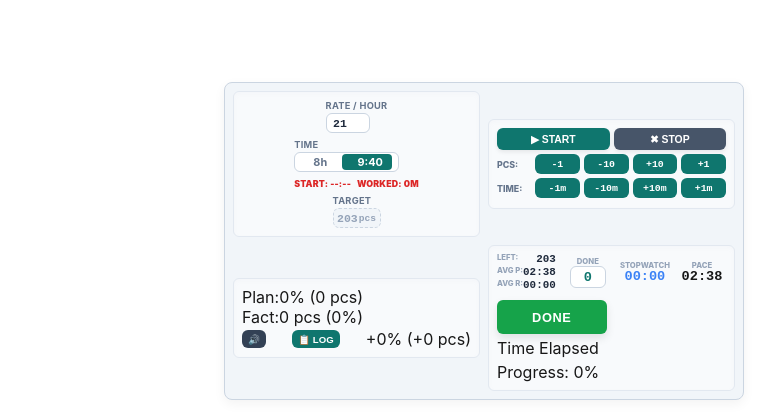
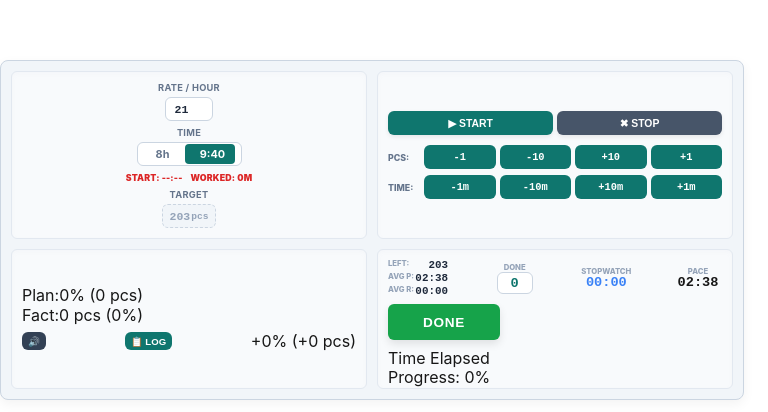
Before and after one commit to agr555/counter-app, a Next.js app: page / in a window 768 px wide. Shown: the part 388-800 px from the top of the page. Built offline with nearby package versions, Linux system fonts and the light colour scheme.

Commit message:
Fix DONE reset bug, add critical scaleX animation, 2x2 grid and text sub-grids

```diff
--- a/app/widget.module.css
+++ b/app/widget.module.css
@@ -1,5 +1,5 @@
 /* ==========================================================================
-   1. БАЗОВАЯ ГЕОМЕТРИЯ И СТРОГИЙ ДИЗАЙН КАРТОЧЕК
+   1. БАЗОВАЯ ГЕОМЕТРИЯ И СТРОГИЙ ДИЗАЙН КАРТОЧЕК (ДЕСКТОП)
    ========================================================================== */
 
    .layoutWrapper {
@@ -16,29 +16,29 @@
 
   .widgetContainer {
     display: flex;
-    align-items: center;
+    align-items: stretch; /* ИСПРАВЛЕНО: блоки теперь одинаковой высоты */
     justify-content: flex-start;
     background-color: #ffffff;
     border-radius: 8px;
     width: max-content;
     font-family: -apple-system, BlinkMacSystemFont, "Segoe UI", Roboto, sans-serif;
-    height: 76px; /* Фиксированная высота десктопа */
-    overflow: hidden;
+    min-height: 82px; /* ИСПРАВЛЕНО: увеличили высоту с 76px, чтобы текст снизу не обрезался */
+    overflow: visible; /* ИСПРАВЛЕНО: убрали hidden, полосы прогресса теперь полностью видны */
     gap: 6px;
-    padding: 0;
+    padding: 4px; /* Дали небольшой внутренний отступ общему контейнеру */
     box-shadow: 0 4px 12px rgba(0, 0, 0, 0.05);
   }
 
-  /* Все карточки блоков теперь строго в одном стиле */
+  /* Все карточки блоков на странице теперь строго в одном стиле */
   .concaveBlock {
     display: flex;
-    align-items: center;
-    gap: 8px;
-    height: 100%;
-    padding: 0 10px;
+    flex-direction: column; /* ИСПРАВЛЕНО: элементы внутри карточек дышат вертикально */
+    justify-content: center;
+    gap: 6px;
+    padding: 6px 12px; /* Добавили боковые отступы */
     background: #f8fafc;
     border: 1px solid #e2e8f0;
-    border-radius: 6px; /* Единое скругление углов */
+    border-radius: 6px;
     box-shadow: inset 0 2px 4px rgba(148, 163, 184, 0.04);
     box-sizing: border-box;
   }
@@ -47,7 +47,7 @@
   .fieldGroup, .fieldGroupTarget, .cfgRate, .cfgTime, .cfgTarget {
     display: flex;
     flex-direction: column;
-    align-items: flex-start; /* Подписи прижаты влево */
+    align-items: flex-start;
     justify-content: center;
     gap: 2px;
   }
@@ -70,8 +70,8 @@
     font-size: 0.72rem !important;
     font-weight: 700;
     font-family: monospace;
-    width: 44px !important;
-    height: 20px;
+    width: 48px !important;
+    height: 22px;
     text-align: center;
     outline: none;
   }
@@ -89,8 +89,8 @@
     display: flex;
     align-items: center;
     justify-content: center;
-    height: 20px;
-    width: 48px;
+    height: 22px;
+    width: 54px;
     box-sizing: border-box;
     gap: 1px;
   }
@@ -105,8 +105,8 @@
     background-color: #ffffff;
     border: 1px solid #cbd5e1;
     border-radius: 6px;
-    height: 20px;
-    min-width: 105px; /* Расширили рамку, чтобы текст не зажимался */
+    height: 22px;
+    min-width: 105px;
     box-sizing: border-box;
   }
 
@@ -139,7 +139,7 @@
   .configGrid {
     display: flex;
     align-items: center;
-    gap: 8px;
+    gap: 10px;
     height: 100%;
     box-sizing: border-box;
   }
@@ -155,8 +155,8 @@
 
   .timeAlertText {
     font-size: 0.55rem;
-    color: #dc2626 !important; /* Ярко-красный */
-    font-weight: 900 !important; /* Максимально жирный */
+    color: #dc2626 !important;
+    font-weight: 900 !important;
     text-transform: uppercase;
     letter-spacing: 0.02em;
   }
@@ -165,11 +165,11 @@
     color: #dc2626 !important;
     font-size: 0.6rem;
   }
+
   /* ==========================================================================
      2. СТРОГИЙ ДИЗАЙН КНОПОК И ЦВЕТОВ (ВСЕГО 2 ЦВЕТА С ОТСТУПАМИ)
      ========================================================================== */
 
-/* Общий шаблон формы для ВСЕХ кнопок на странице */
   .shadowBtn, .adjBtnWide, .dDoneBtn, .shadowBtnMini {
     border: none;
     font-weight: 800;
@@ -178,7 +178,7 @@
     align-items: center;
     justify-content: center;
     text-align: center;
-  border-radius: 6px !important; /* У всех кнопок строго одинаковые углы */
+    border-radius: 6px !important;
     box-sizing: border-box;
     transition: background-color 0.15s ease, transform 0.1s ease, box-shadow 0.15s ease;
   }
@@ -187,33 +187,21 @@
     transform: scale(0.96);
   }
 
-/* СТИЛЬ 1: Фирменный изумрудный (START, LOG, кнопки корректировок) */
-.btnStart, .btnReport, .adjBtnWide {
-  background-color: #0f766e !important;
-  color: #ffffff !important;
-}
-.btnStart:hover, .btnReport:hover, .adjBtnWide:hover {
-  background-color: #115e59 !important;
-}
+  /* СТИЛЬ 1: Изумрудный */
+  .btnStart, .btnReport, .adjBtnWide { background-color: #0f766e !important; color: #ffffff !important; }
+  .btnStart:hover, .btnReport:hover, .adjBtnWide:hover { background-color: #115e59 !important; }
 
-/* СТИЛЬ 2: Спокойный Сланцево-Серый/Slate (PAUSE, STOP, ЗВУК) */
-.btnPause, .btnReset, .btnSoundOn, .btnSoundOff, .btnReportActive {
-  background-color: #475569 !important;
-  color: #ffffff !important;
-}
-.btnPause:hover, .btnReset:hover, .btnSoundOn:hover, .btnSoundOff:hover {
-  background-color: #334155 !important;
-}
+  /* СТИЛЬ 2: Slate */
+  .btnPause, .btnReset, .btnSoundOn, .btnSoundOff, .btnReportActive { background-color: #475569 !important; color: #ffffff !important; }
+  .btnPause:hover, .btnReset:hover, .btnSoundOn:hover, .btnSoundOff:hover { background-color: #334155 !important; }
 
-/* Основные кнопки управления десктопа */
   .shadowBtn {
-  height: 22px;
-  padding: 0 10px;
+    height: 24px;
+    padding: 0 12px;
     font-size: 0.65rem;
     box-shadow: 0 2px 4px rgba(0, 0, 0, 0.08);
   }
 
-/* Маленькие кнопки звука и лога, перенесенные в блок статистики */
   .shadowBtnMini {
     height: 18px;
     padding: 0 6px;
@@ -222,24 +210,32 @@
   .btnSoundOn { background-color: #334155 !important; }
   .btnReportActive { background-color: #1e293b !important; box-shadow: inset 0 2px 4px rgba(0,0,0,0.15) !important; }
 
-/* НОВЫЙ БЛОК Б: Одинаковые по ширине кнопки корректировок */
+  /* БЛОК Б: Кнопки корректировок и управление */
+  .blockControls {
+    min-width: 190px; /* ИСПРАВЛЕНО: дали фиксированную ширину блоку Б на десктопе, чтобы текст не ехал */
+  }
+  .controlAndAdjustColumn {
+    width: 100%;
+    display: flex;
+    flex-direction: column;
+    gap: 5px !important;
+  }
   .gridRowMain {
     display: flex;
     gap: 4px;
     width: 100%;
   }
   .gridRowMain .shadowBtn {
-  flex: 1; /* Кнопки START и STOP делят верхний ряд поровну */
+    flex: 1;
   }
 
   .gridRowFullWidthLabel {
     display: flex;
     align-items: center;
     width: 100%;
-  gap: 6px;
+    gap: 8px; /* ИСПРАВЛЕНО: увеличили зазор между надписью PCS/TIME и кнопками */
   }
 
-/* Текстовые метки перед кнопками (PCS: и TIME:) */
   .adjustPrefixLabel {
     font-size: 0.55rem;
     font-weight: 800;
@@ -248,7 +244,6 @@
     text-align: left;
   }
 
-/* Сетка, делающая кнопки корректировок строго одинаковыми */
   .adjustButtonsSubGrid {
     display: flex;
     flex: 1;
@@ -256,9 +251,9 @@
   }
 
   .adjBtnWide {
-  flex: 1 !important; /* Каждая кнопка забирает ровно четверть строки */
-  height: 20px !important;
-  font-size: 0.62rem !important;
+    flex: 1 !important;
+    height: 22px !important;
+    font-size: 0.65rem !important;
     font-family: monospace !important;
   }
 
@@ -267,12 +262,12 @@
     border: 1px solid #cbd5e1;
     color: #0f766e;
     flex: 1;
-  height: 20px !important;
+    height: 22px !important;
     display: flex;
     align-items: center;
     justify-content: center;
     font-family: monospace !important;
-  font-size: 0.62rem !important;
+    font-size: 0.65rem !important;
     font-weight: 700 !important;
     border-radius: 6px;
   }
@@ -280,49 +275,37 @@
   /* ИДЕАЛЬНАЯ КНОПКА DONE С ОТСТУПАМИ ПО 35px */
   .dDoneBtn {
     width: auto !important;
-  height: calc(100% - 4px);
-  padding: 0 35px !important; /* СТРОГО ПО 35px от краев до слова DONE */
+    height: 42px; /* Увеличили десктопную высоту */
+    padding: 0 35px !important; /* Строго по 35px с обеих сторон от текста до краев */
     font-size: 0.85rem;
     font-weight: 900;
-  margin-top: 2px;
     letter-spacing: 0.05em;
     color: #ffffff !important;
     box-shadow: 0 4px 8px rgba(0, 0, 0, 0.1);
   }
 
-/* Цвет 1: Зеленый (Вы укладываетесь в норму) */
-.doneGreen {
-  background-color: #16a34a !important;
-}
-.doneGreen:hover {
-  background-color: #15803d !important;
-}
+  .doneGreen { background-color: #16a34a !important; }
+  .doneGreen:hover { background-color: #15803d !important; }
 
-/* Цвет 2: Красный (Опоздание на 1 деталь) */
   .doneRed {
     background-color: #dc2626 !important;
     box-shadow: 0 0 10px rgba(220, 38, 38, 0.4) !important;
   }
-.doneRed:hover {
-  background-color: #b91c1c !important;
-}
+  .doneRed:hover { background-color: #b91c1c !important; }
 
-/* Цвет 3: Черный + Мигание (Опоздание на 2 и более детали) */
   .doneBlackBlink {
     background-color: #0f172a !important;
     box-shadow: 0 0 12px rgba(15, 23, 42, 0.6) !important;
-  animation: criticalXScale 1.2s infinite ease-in-out; /* Включена пульсация со сжатием */
+    animation: criticalXScale 1.2s infinite ease-in-out;
   }
-.doneBlackBlink:hover {
-  background-color: #000000 !important;
-}
+  .doneBlackBlink:hover { background-color: #000000 !important; }
 
-/* ИСПРАВЛЕНО: Анимация сжимает кнопку исключительно по ширине (X) */
   @keyframes criticalXScale {
     0% { transform: scaleX(1); }
     50% { transform: scaleX(0.88); box-shadow: 0 0 16px rgba(220, 38, 38, 0.6) !important; }
     100% { transform: scaleX(1); }
   }
+
 /* ==========================================================================
    3. ИНФОРМАЦИОННЫЕ ИНДИКАТОРЫ И ОТЧЕТЫ ЛОГОВ
    ========================================================================== */
@@ -442,56 +425,90 @@
    4. ОБНОВЛЕННЫЕ СТУПЕНИ АДАПТИВНОСТИ ДЛЯ ВЕРСЕЛА
    ========================================================================== */
 
-/* СТУПЕНЬ 2: ДЛЯ СРЕДНИХ ЭКРАНОВ И ПЛАНШЕТОВ (ОТ 601px ДО 1100px) — СЕТКА 2х2 */
+
+/* СТУПЕНЬ 2: ДЛЯ СРЕДНИХ ЭКРАНОВ И ПЛАНШЕТОВ (ОТ 601px ДО 1100px) — ИДЕАЛЬНАЯ СЕТКА 2х2 */
 @media (max-width: 1100px) and (min-width: 601px) {
   .widgetContainer {
-    max-width: 520px !important;
-    width: 520px !important;
-    height: auto !important; /* Сбросили 76px десктопа */
+    max-width: 760px !important; /* Увеличили ширину общего контейнера, чтобы блокам хватало места */
+    width: 100% !important;
+    height: auto !important; /* ИСПРАВЛЕНО: убрали жесткие 76px десктопа, теперь блоки раскрываются вниз */
     display: grid !important;
-    grid-template-columns: 1fr 1fr !important; /* ИСПРАВЛЕНО: Два ровных столбика по два блока */
+    grid-template-columns: 1fr 1fr !important; /* ИСПРАВЛЕНО: Два абсолютно ровных и симметричных столбика */
     grid-template-rows: auto auto !important;
-    padding: 8px !important;
+    padding: 10px !important;
     background-color: #f1f5f9 !important;
     border: 1px solid #cbd5e1 !important;
     margin-left: auto !important;
     margin-right: 0 !important;
-    gap: 8px !important;
+    gap: 10px !important;
+    overflow: visible !important; /* ИСПРАВЛЕНО: полосы прогресса больше не прячутся */
   }
 
   .concaveBlock {
-    height: auto !important;
-    min-height: 76px !important;
+    height: auto !important; /* Блоки подстраиваются под контент и не зажимают элементы */
+    min-height: 90px !important; /* Минимальная высота, чтобы блоки выглядели монолитно */
     box-sizing: border-box !important;
-    padding: 8px !important;
+    padding: 10px !important;
     width: 100% !important;
     display: flex !important;
-    flex-direction: column !important;
+    flex-direction: column !important; /* Внутри блоков элементы ложатся аккуратными рядами */
     justify-content: center !important;
     align-items: stretch !important;
+    border-radius: 6px !important;
   }
 
-  /* Порядок карточек в сетке 2х2 */
-  .blockConfig   { grid-column: 1 !important; grid-row: 1 !important; order: 1 !important; }
-  .blockControls { grid-column: 2 !important; grid-row: 1 !important; order: 2 !important; }
-  .blockStats    { grid-column: 1 !important; grid-row: 2 !important; order: 3 !important; }
-  .blockAction   { grid-column: 2 !important; grid-row: 2 !important; order: 4 !important; }
+  /* Жестко фиксируем позиции карточек в сетке 2х2 */
+  .blockConfig   { grid-column: 1 !important; grid-row: 1 !important; order: 1 !important; } /* Блок А — верхний левый */
+  .blockControls { grid-column: 2 !important; grid-row: 1 !important; order: 2 !important; } /* Блок Б — верхний правый */
+  .blockStats    { grid-column: 1 !important; grid-row: 2 !important; order: 3 !important; } /* Блок С — нижний левый */
+  .blockAction   { grid-column: 2 !important; grid-row: 2 !important; order: 4 !important; } /* Блок Д — нижний правый */
 
-  /* Корректировка внутренних рядов под 2 столбика */
+  /* Расправляем контент внутри блоков на всю ширину столбиков */
   .configGrid, .controlAndAdjustColumn, .compactStatsBox, .actionMainGrid {
     width: 100% !important;
     flex-direction: column !important;
     gap: 6px !important;
   }
-  .gridRow, .gridRowMain, .gridRowFullWidthLabel { width: 100% !important; height: 24px !important; }
-  .actionMainGrid { flex-direction: row !important; flex-wrap: wrap !important; justify-content: space-between !important; }
 
-  /* Кнопка DONE на средних экранах */
+  /* Блок А: инпуты и переключатели */
+  .cfgRate, .cfgTime, .cfgTarget { align-items: center !important; width: 100% !important; }
+  .inputNumberWide, .targetDisplayDisabled, .toggleContainer { height: 24px !important; margin-top: 2px !important; }
+  .timeInfoLine { gap: 8px !important; margin-top: 4px !important; }
+
+  /* Блок Б: кнопки корректировок и управления */
+  .gridRowMain { width: 100% !important; height: 28px !important; gap: 4px !important; }
+  .gridRowFullWidthLabel { width: 100% !important; height: 24px !important; gap: 4px !important; }
+  .adjBtnWide, .currentTimeBadge { height: 24px !important; font-size: 0.65rem !important; }
+
+  /* Блок С: статистика и выравнивание иконок лога/звука */
+  .statsExtraControlsRow { height: 24px !important; margin-top: 4px !important; }
+
+  /* Блок Д: таймеры и DONE */
+  .actionMainGrid {
+    flex-direction: row !important;
+    flex-wrap: wrap !important;
+    justify-content: space-between !important;
+    align-items: center !important;
+    gap: 6px !important;
+  }
+  .actionStatsBlock { min-width: 60px !important; }
+  .stopwatchDisplay, .timeDisplay { min-width: 45px !important; }
+
+  /* Кнопка DONE строго держит свои симметричные отступы 35px и не ломается */
   .dDoneBtn {
-    height: 34px !important;
+    height: 36px !important;
     width: auto !important;
-    padding: 0 35px !important; /* Держим 35px */
-    font-size: 0.8rem !important;
+    padding: 0 35px !important; /* Сохраняем отступы 35px с обеих сторон от текста */
+    font-size: 0.85rem !important;
+    margin: 0 !important;
+    display: inline-flex !important;
+  }
+
+  /* Полосы прогресса раскрываются на всю ширину правого нижнего столбика */
+  .extendedPaceTrack, .bottomProgressBarTrack {
+    width: 100% !important;
+    margin-top: 4px !important;
+    height: 11px !important;
   }
 }
 
```
Lines whose indentation alone changed are shown as unchanged.
